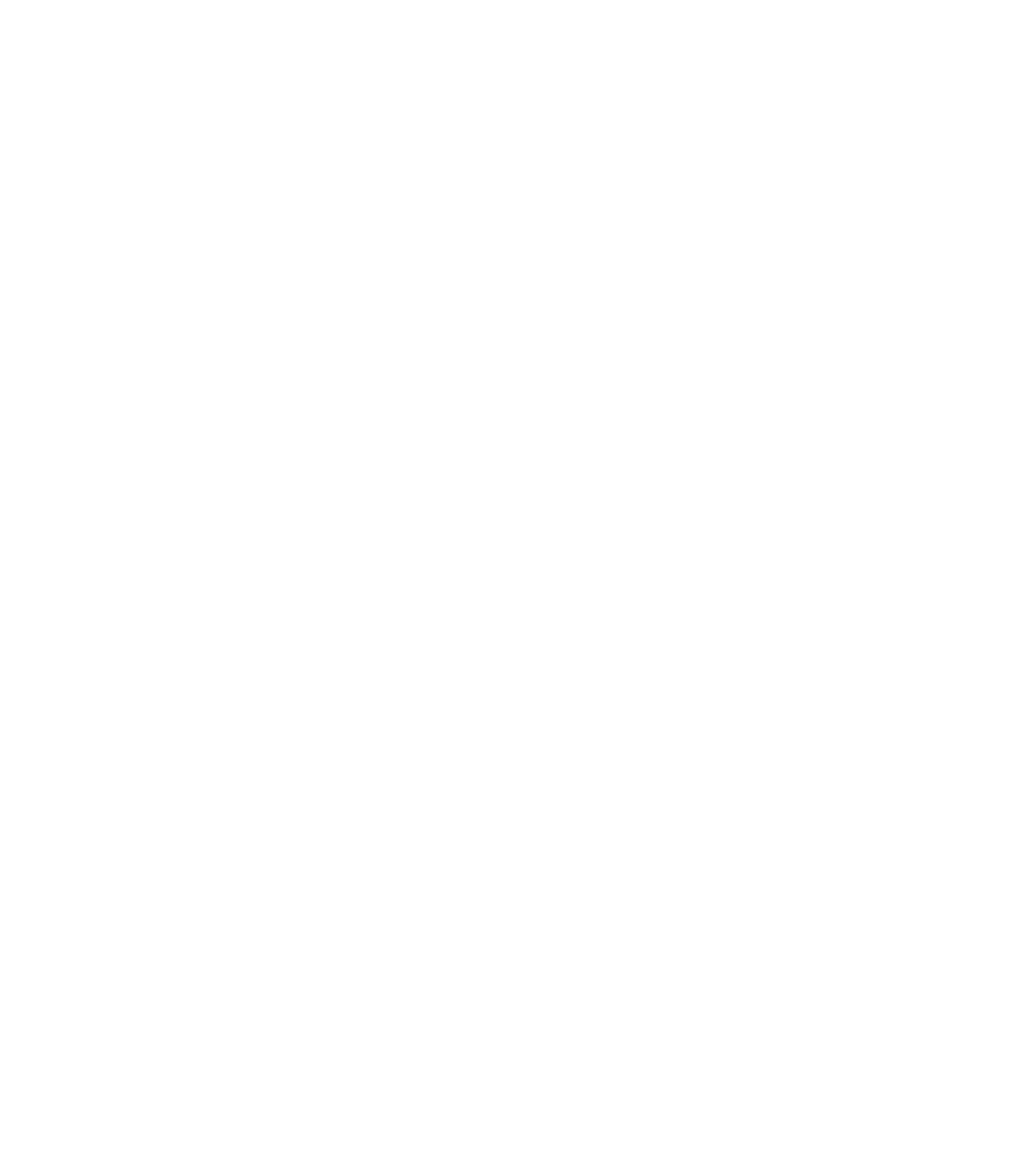
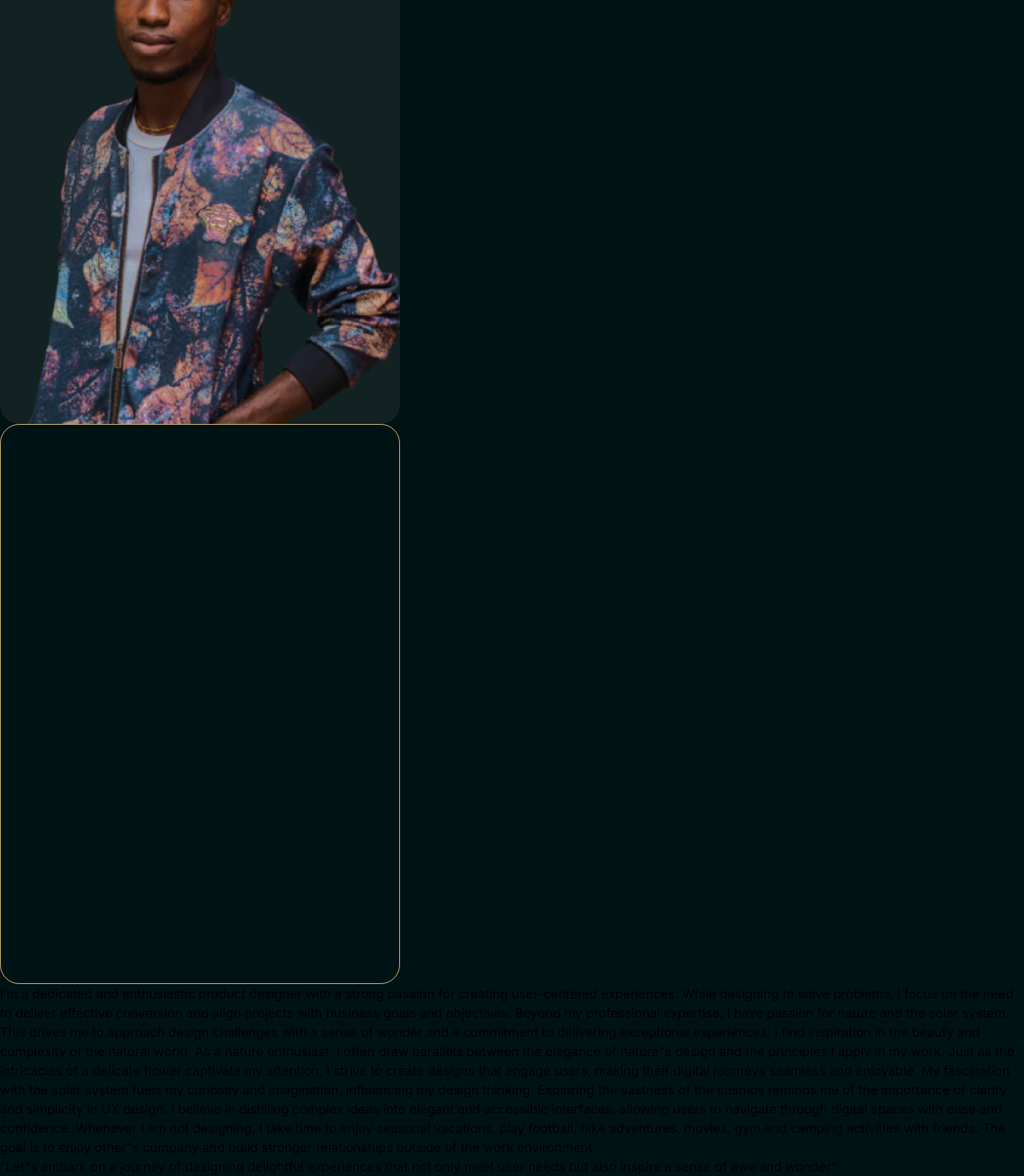
Before and after one commit to Maxwell011/portfolio-design, a Next.js app: page / in a window 1280 px wide. Shown: the part 3930-5400 px from the top of the page at 80% size. Before the commit the page ends 3759 px from the top, so only its background shows below. Built offline with nearby package versions, Linux system fonts and the light colour scheme.

Commit message:
Add image and description to About component

```diff
--- a/src/app/components/About.tsx
+++ b/src/app/components/About.tsx
@@ -1,3 +1,5 @@
+import Image from "next/image";
+
 const About = () => {
   return (
     <>
@@ -7,6 +9,49 @@ const About = () => {
             ABOUT ME
           </h1>
         </div>
+        <div className="w-[1240px] h-px bg-black"></div>
+        <div className="">
+          <Image
+            src="/Rectangle 25.png"
+            width={500}
+            height={700}
+            alt="Stanley image"
+            className="rounded-3xl"
+          />
+          <div className="border w-[500px] h-[700px] rounded-3xl border-solid border-gold"></div>
+        </div>
+        <div>
+          <p>
+            I’m a dedicated and enthusiastic product designer with a strong
+            passion for creating user-centered experiences. While designing to
+            solve problems, I focus on the need to deliver effective conversion
+            and align projects with business goals and objectives. Beyond my
+            professional expertise, I have passion for nature and the solar
+            system. This drives me to approach design challenges with a sense of
+            wonder and a commitment to delivering exceptional experiences. I
+            find inspiration in the beauty and complexity of the natural world.
+            As a nature enthusiast, I often draw parallels between the elegance
+            of nature&quot;s design and the principles I apply in my work. Just
+            as the intricacies of a delicate flower captivate my attention, I
+            strive to create designs that engage users, making their digital
+            journeys seamless and enjoyable. My fascination with the solar
+            system fuels my curiosity and imagination, influencing my design
+            thinking. Exploring the vastness of the cosmos reminds me of the
+            importance of clarity and simplicity in UX design. I believe in
+            distilling complex ideas into elegant and accessible interfaces,
+            allowing users to navigate through digital spaces with ease and
+            confidence. Whenever I am not designing, I take time to enjoy
+            seasonal vacations, play football, hike adventures, movies, gym and
+            camping activities with friends. The goal is to enjoy other&quot;s
+            company and build stronger relationships outside of the work
+            environment.
+            <p>
+              “Let&quot;s embark on a journey of designing delightful
+              experiences that not only meet user needs but also inspire a sense
+              of awe and wonder”.
+            </p>
+          </p>
+        </div>
       </section>
     </>
   );
```
